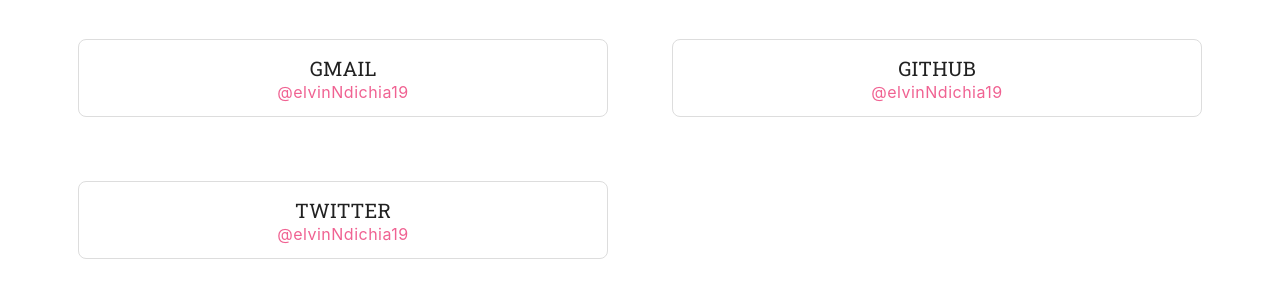
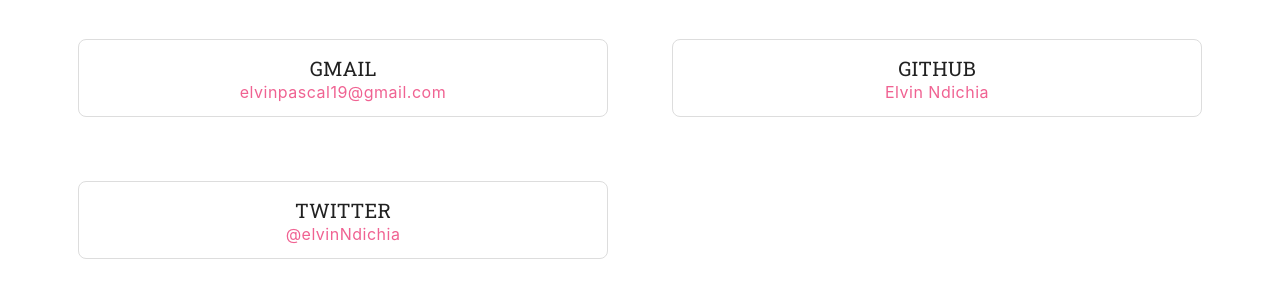
Before and after one commit to elvinNdichia/elvinndichia.github.io, a plain HTML site: page index.html in a window 1280 px wide. Shown: the part 2743-3037 px from the top of the page. Drawn offline with Linux system fonts and the light colour scheme.

Commit message:
Updating the social media links

```diff
--- a/index.html
+++ b/index.html
@@ -187,15 +187,15 @@
                 <div class="grid">
                     <div class="item">
                         <h6 class="h6">GMAIL</h6>
-                        <p class="body1"><a href="" id="profile-link" target="_blank">@elvinNdichia19<span class="overlay"></span></a></p>
+                        <p class="body1"><a href="mailto: elvinpascal19@gmail.com" id="profile-link" target="_blank">elvinpascal19@gmail.com<span class="overlay"></span></a></p>
                     </div>
                     <div class="item">
                         <h6 class="h6">GITHUB</h6>
-                        <p class="body1"><a href="" target="_blank">@elvinNdichia19<span class="overlay"></span></a></p>
+                        <p class="body1"><a href="https://github.com/elvinNdichia" target="_blank">Elvin Ndichia<span class="overlay"></span></a></p>
                     </div>
                     <div class="item">
                         <h6 class="h6">TWITTER</h6>
-                        <p class="body1"><a href="" target="_blank">@elvinNdichia19<span class="overlay"></span></a></p>
+                        <p class="body1"><a href="https://twitter.com/elvinNdichia" target="_blank">@elvinNdichia<span class="overlay"></span></a></p>
                     </div>
                 </div>
             </div>
```
